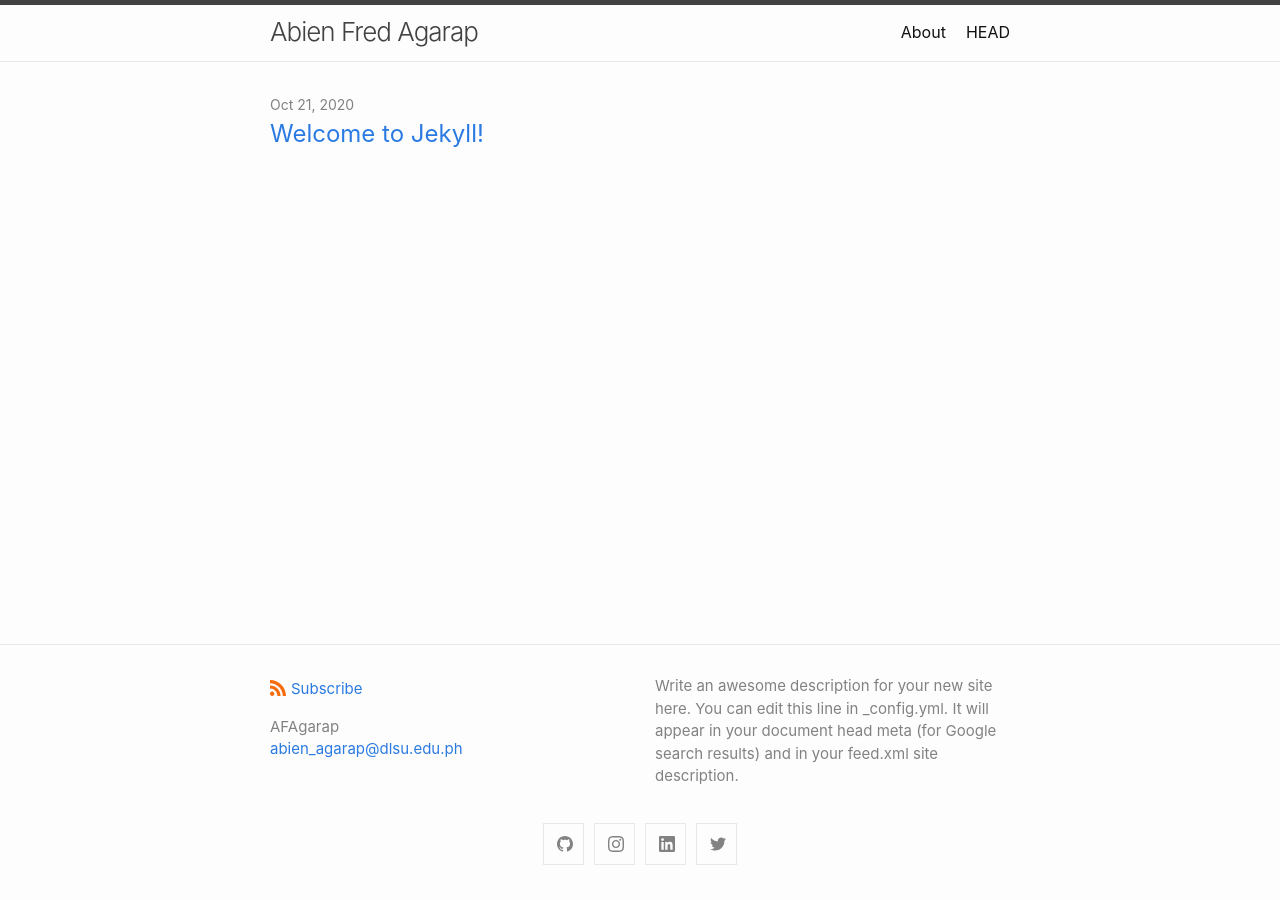
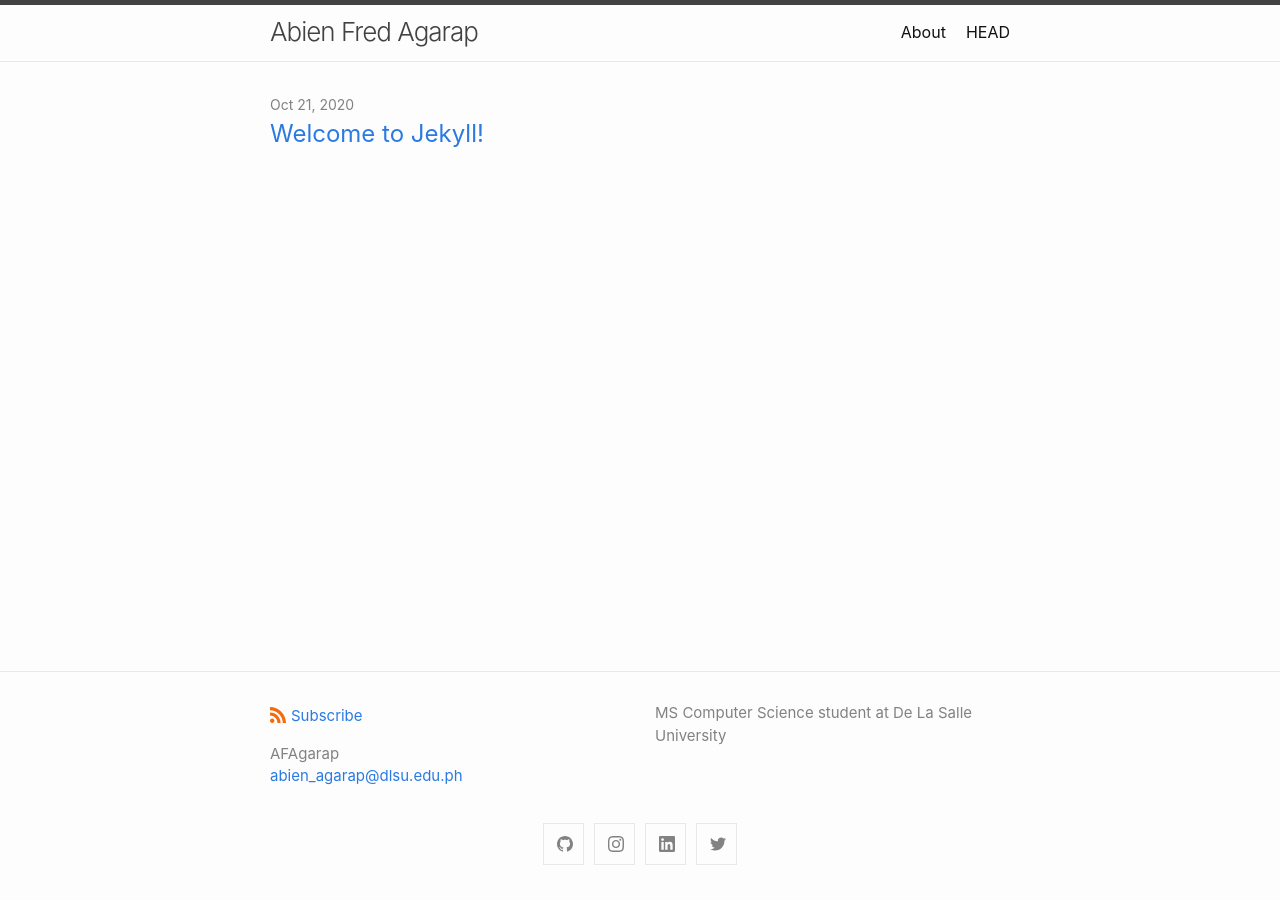
Before and after one commit to AFAgarap/AFAgarap.github.io, a Jekyll site: the page built from index.md, in a window 1280 px wide. Built offline with Jekyll 4.4.1, drawn with Linux system fonts in a browser that asks for light colours.

Commit message:
docs: update description

```diff
--- a/_config.yml
+++ b/_config.yml
@@ -3,10 +3,7 @@ author:
   name: AFAgarap
   email: abien_agarap@dlsu.edu.ph
 description: > # this means to ignore newlines until "show_excerpts:"
-  Write an awesome description for your new site here. You can edit this
-  line in _config.yml. It will appear in your document head meta (for
-  Google search results) and in your feed.xml site description.
-
+  MS Computer Science student at De La Salle University
 show_excerpts: false # set to true to show excerpts on the homepage
 
 # Minima date format
```
